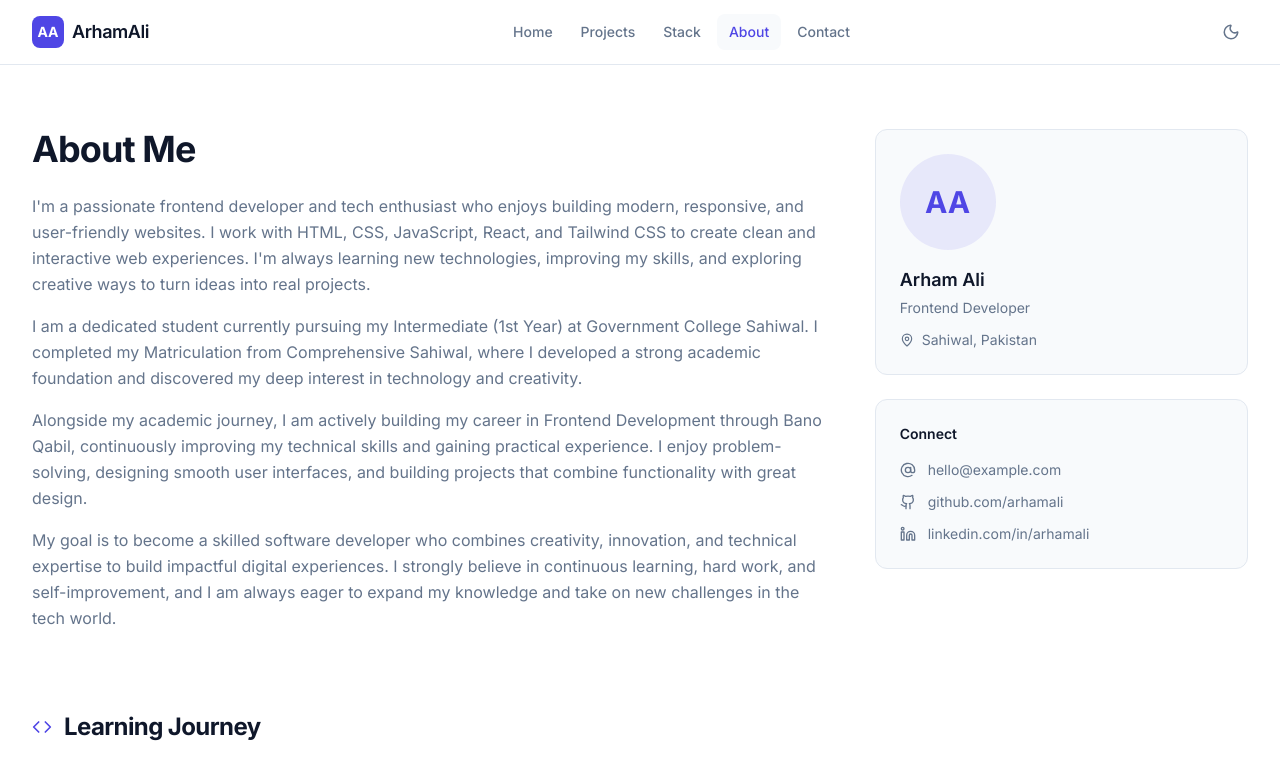
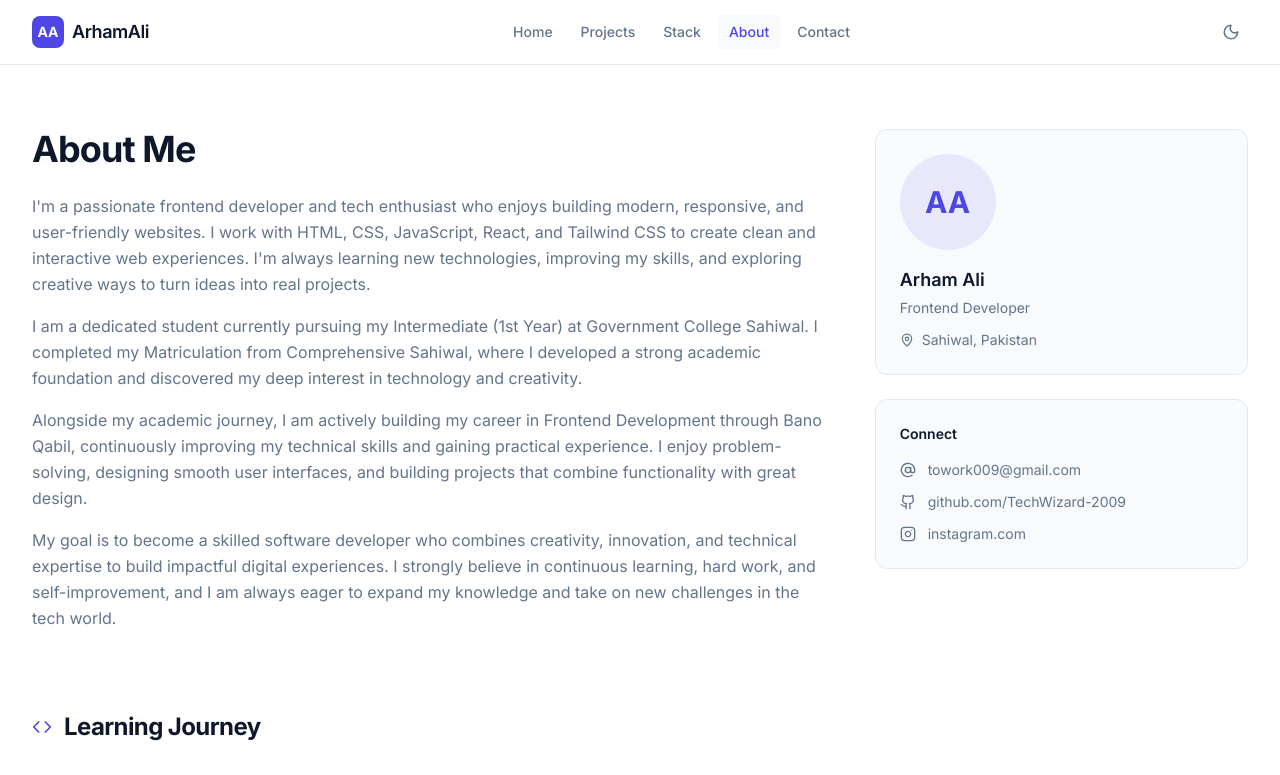
Before and after one commit to TechWizard-2009/portfolio, a Next.js app: page /about in a window 1280 px wide. Shown: the top 775 px of the page. Built offline with nearby package versions, Linux system fonts and the light colour scheme.

Commit message:
contacts changed

```diff
--- a/src/app/about/page.tsx
+++ b/src/app/about/page.tsx
@@ -9,12 +9,12 @@ function GithubIcon() {
   );
 }
 
-function LinkedinIcon() {
+function InstagramIcon() {
   return (
     <svg xmlns="http://www.w3.org/2000/svg" width="16" height="16" viewBox="0 0 24 24" fill="none" stroke="currentColor" strokeWidth="2" strokeLinecap="round" strokeLinejoin="round">
-      <path d="M16 8a6 6 0 0 1 6 6v7h-4v-7a2 2 0 0 0-2-2 2 2 0 0 0-2 2v7h-4v-7a6 6 0 0 1 6-6z" />
-      <rect width="4" height="12" x="2" y="9" />
-      <circle cx="4" cy="4" r="2" />
+      <rect width="20" height="20" x="2" y="2" rx="5" ry="5" />
+      <path d="M16 11.37A4 4 0 1 1 12.63 8 4 4 0 0 1 16 11.37z" />
+      <line x1="17.5" x2="17.51" y1="6.5" y2="6.5" />
     </svg>
   );
 }
@@ -103,25 +103,25 @@ export default function AboutPage() {
             <h4 className="font-semibold text-sm mb-4">Connect</h4>
             <div className="space-y-3">
               <a
-                href="mailto:hello@example.com"
+                href="mailto:towork009@gmail.com"
                 className="flex items-center gap-3 text-sm text-secondary hover:text-foreground transition-colors"
               >
                 <AtSign size={16} />
-                hello@example.com
+                towork009@gmail.com
               </a>
               <a
-                href="https://github.com"
+                href="https://github.com/TechWizard-2009"
                 className="flex items-center gap-3 text-sm text-secondary hover:text-foreground transition-colors"
               >
                 <GithubIcon />
-                github.com/arhamali
+                github.com/TechWizard-2009
               </a>
               <a
-                href="https://linkedin.com"
+                href="https://www.instagram.com/"
                 className="flex items-center gap-3 text-sm text-secondary hover:text-foreground transition-colors"
               >
-                <LinkedinIcon />
-                linkedin.com/in/arhamali
+                <InstagramIcon />
+                instagram.com
               </a>
             </div>
           </div>
--- a/src/app/contact/page.tsx
+++ b/src/app/contact/page.tsx
@@ -40,8 +40,8 @@ export default function ContactPage() {
               </div>
               <div>
                 <h3 className="font-medium text-sm mb-1">Email</h3>
-                <a href="mailto:hello@example.com" className="text-sm text-primary hover:underline">
-                  hello@example.com
+                <a href="mailto:towork009@gmail.com" className="text-sm text-primary hover:underline">
+                  towork009@gmail.com
                 </a>
               </div>
             </div>
--- a/src/components/Footer.tsx
+++ b/src/components/Footer.tsx
@@ -19,9 +19,8 @@ const footerLinks = [
   {
     title: "Social",
     links: [
-      { label: "GitHub", href: "https://github.com" },
-      { label: "LinkedIn", href: "https://linkedin.com" },
-      { label: "Twitter", href: "https://twitter.com" },
+      { label: "GitHub", href: "https://github.com/TechWizard-2009" },
+      { label: "Instagram", href: "https://www.instagram.com/" },
     ],
   },
 ];
```
